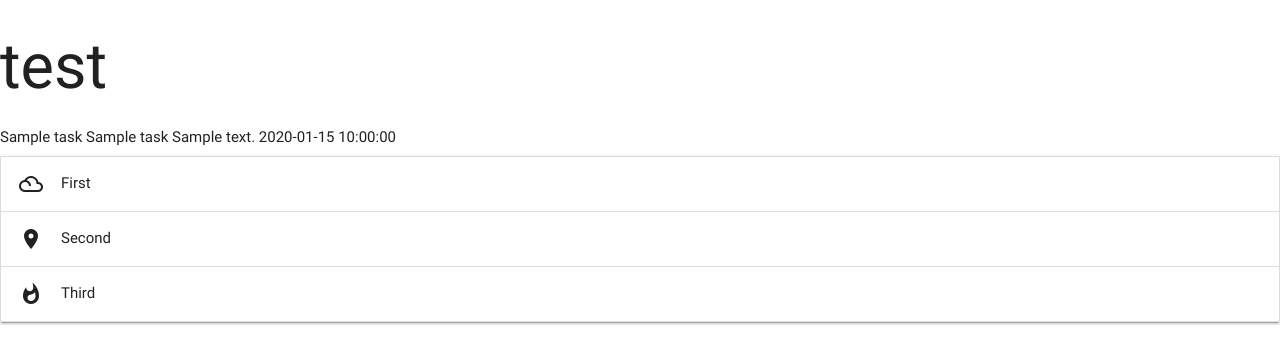
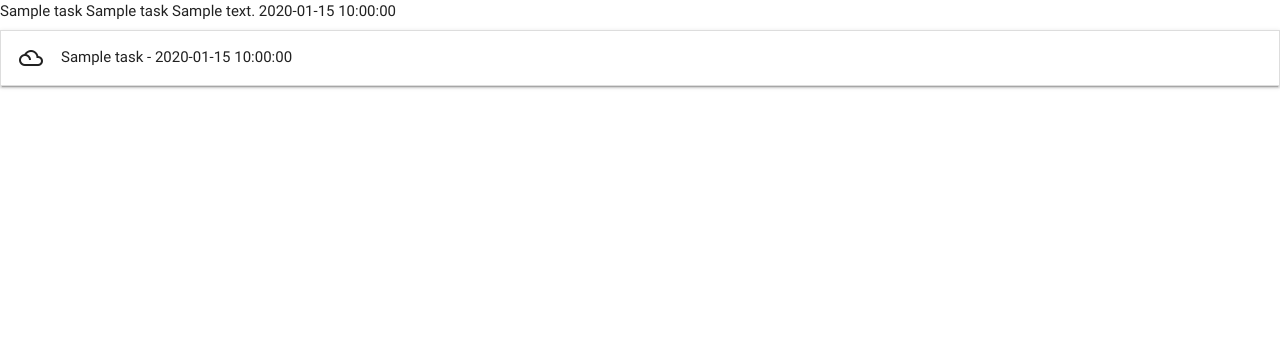
Before and after one commit to romqrq/DataCentric-MP, a Flask app: page / in a window 1280 px wide. Shown: the top 364 px of the page. Run offline with Flask 2, Linux system fonts and the light colour scheme; a database or web service that is not in the repository returns one stand-in record (values such as "Sample title"); some libraries are stand-ins or nearby versions.

Commit message:
updated accordion content

```diff
--- a/templates/base.html
+++ b/templates/base.html
@@ -9,7 +9,7 @@
 </head>
 
 <body>
-    <h1>test</h1>
+
 	{% block content %}
 
 	{% endblock %}
--- a/templates/tasks.html
+++ b/templates/tasks.html
@@ -9,18 +9,18 @@
 {% endfor %}
 
 <ul class="collapsible">
+	{% for task in tasks %}
 	<li>
-		<div class="collapsible-header"><i class="material-icons">filter_drama</i>First</div>
-		<div class="collapsible-body"><span>Lorem ipsum dolor sit amet.</span></div>
+		<div class="collapsible-header">
+            <i class="material-icons">filter_drama</i>
+            {{task.task_name}} - {{task.due_date}}
+        </div>
+
+		<div class="collapsible-body">
+            <span>{{task.task_description}}</span>
+        </div>
 	</li>
-	<li>
-		<div class="collapsible-header"><i class="material-icons">place</i>Second</div>
-		<div class="collapsible-body"><span>Lorem ipsum dolor sit amet.</span></div>
-	</li>
-	<li>
-		<div class="collapsible-header"><i class="material-icons">whatshot</i>Third</div>
-		<div class="collapsible-body"><span>Lorem ipsum dolor sit amet.</span></div>
-	</li>
+	{% endfor %}
 </ul>
 
 
```
Lines whose indentation alone changed are shown as unchanged.
